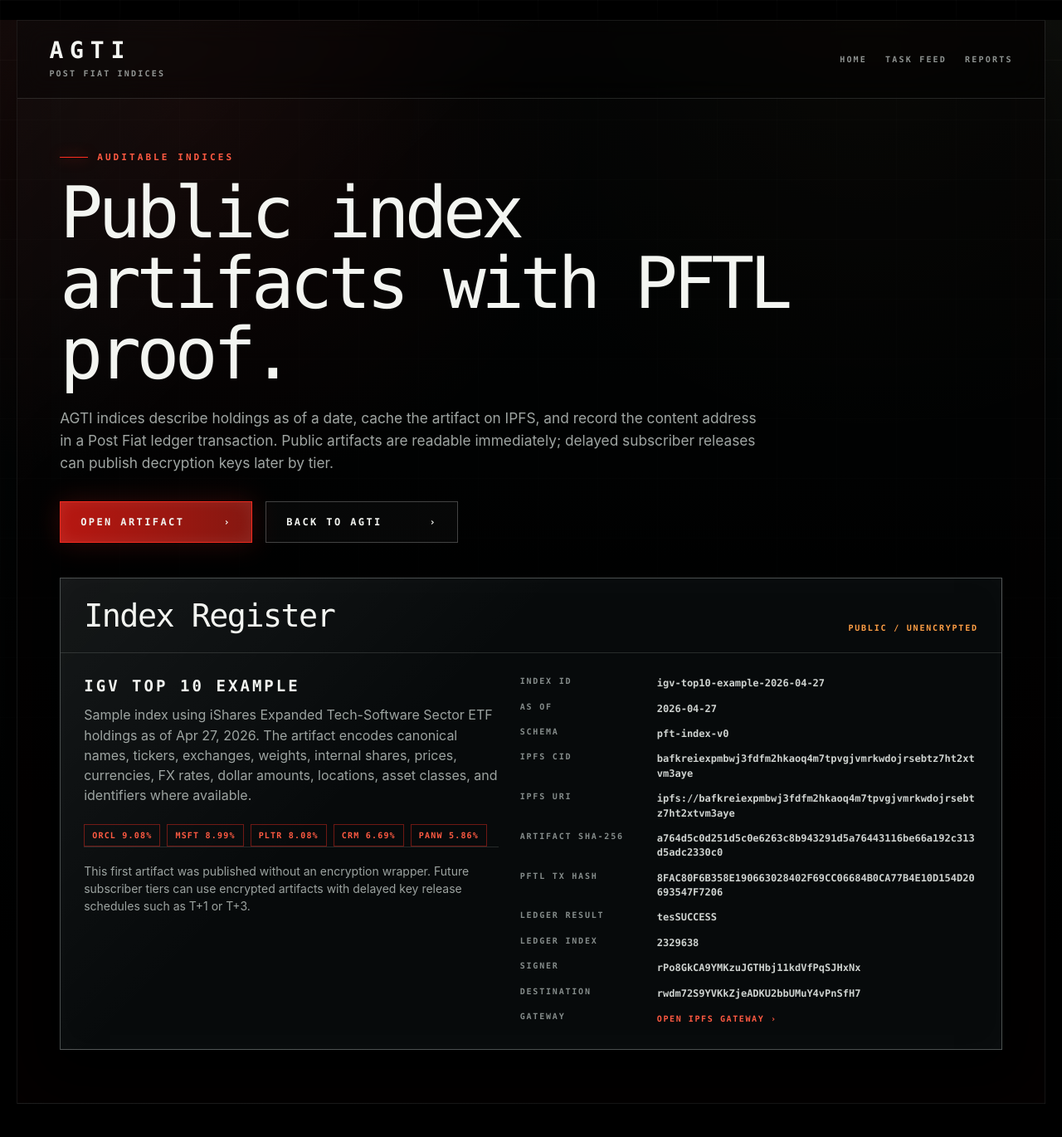
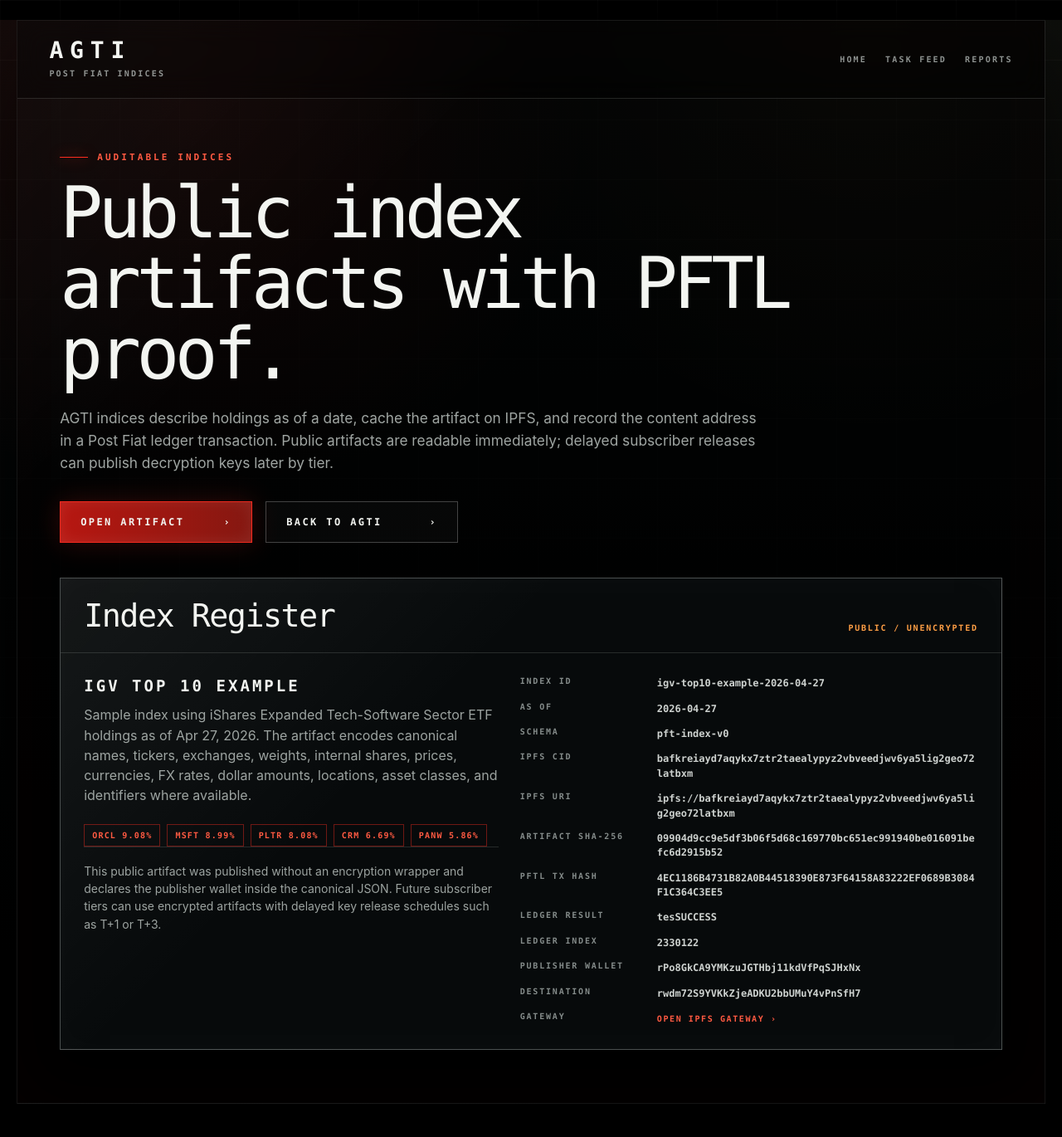
Before and after one commit to agtico/agtico.github.io, a Jekyll site: the page built from indices/index.html, in a window 1280 px wide. Shown: the whole page at 83% size. Built offline with Jekyll 4.4.1, drawn with Linux system fonts in a browser that asks for light colours.

Commit message:
Publish corrected index proof

```diff
--- a/index.html
+++ b/index.html
@@ -930,7 +930,7 @@ layout: null
           <article class="index-proof">
             <div class="index-label">Audit trail</div>
             <p>Each published index carries a CID, artifact hash, wallet, transaction hash, and ledger index so subscribers can verify the exact artifact that was signaled.</p>
-            <code>bafkreiexpmbwj3fdfm2hkaoq4m7tpvgjvmrkwdojrsebtz7ht2xtvm3aye</code>
+            <code>bafkreiayd7aqykx7ztr2taealypyz2vbveedjwv6ya5lig2geo72latbxm</code>
           </article>
         </div>
       </section>
--- a/indices/index.html
+++ b/indices/index.html
@@ -333,7 +333,7 @@ layout: null
         <h1 id="indices-title">Public index artifacts with PFTL proof.</h1>
         <p class="lead">AGTI indices describe holdings as of a date, cache the artifact on IPFS, and record the content address in a Post Fiat ledger transaction. Public artifacts are readable immediately; delayed subscriber releases can publish decryption keys later by tier.</p>
         <div class="actions">
-          <a class="btn primary" href="https://ipfs.io/ipfs/bafkreiexpmbwj3fdfm2hkaoq4m7tpvgjvmrkwdojrsebtz7ht2xtvm3aye" target="_blank" rel="noopener">Open Artifact <span>›</span></a>
+          <a class="btn primary" href="https://ipfs.io/ipfs/bafkreiayd7aqykx7ztr2taealypyz2vbveedjwv6ya5lig2geo72latbxm" target="_blank" rel="noopener">Open Artifact <span>›</span></a>
           <a class="btn" href="/">Back to AGTI <span>›</span></a>
         </div>
       </section>
@@ -354,7 +354,7 @@ layout: null
               <span>CRM 6.69%</span>
               <span>PANW 5.86%</span>
             </div>
-            <p class="note">This first artifact was published without an encryption wrapper. Future subscriber tiers can use encrypted artifacts with delayed key release schedules such as T+1 or T+3.</p>
+            <p class="note">This public artifact was published without an encryption wrapper and declares the publisher wallet inside the canonical JSON. Future subscriber tiers can use encrypted artifacts with delayed key release schedules such as T+1 or T+3.</p>
           </div>
 
           <dl>
@@ -365,23 +365,23 @@ layout: null
             <dt>Schema</dt>
             <dd>pft-index-v0</dd>
             <dt>IPFS CID</dt>
-            <dd>bafkreiexpmbwj3fdfm2hkaoq4m7tpvgjvmrkwdojrsebtz7ht2xtvm3aye</dd>
+            <dd>bafkreiayd7aqykx7ztr2taealypyz2vbveedjwv6ya5lig2geo72latbxm</dd>
             <dt>IPFS URI</dt>
-            <dd>ipfs://bafkreiexpmbwj3fdfm2hkaoq4m7tpvgjvmrkwdojrsebtz7ht2xtvm3aye</dd>
+            <dd>ipfs://bafkreiayd7aqykx7ztr2taealypyz2vbveedjwv6ya5lig2geo72latbxm</dd>
             <dt>Artifact SHA-256</dt>
-            <dd>a764d5c0d251d5c0e6263c8b943291d5a76443116be66a192c313d5adc2330c0</dd>
+            <dd>09904d9cc9e5df3b06f5d68c169770bc651ec991940be016091befc6d2915b52</dd>
             <dt>PFTL TX Hash</dt>
-            <dd>8FAC80F6B358E190663028402F69CC06684B0CA77B4E10D154D20693547F7206</dd>
+            <dd>4EC1186B4731B82A0B44518390E873F64158A83222EF0689B3084F1C364C3EE5</dd>
             <dt>Ledger Result</dt>
             <dd>tesSUCCESS</dd>
             <dt>Ledger Index</dt>
-            <dd>2329638</dd>
-            <dt>Signer</dt>
+            <dd>2330122</dd>
+            <dt>Publisher Wallet</dt>
             <dd>rPo8GkCA9YMKzuJGTHbj11kdVfPqSJHxNx</dd>
             <dt>Destination</dt>
             <dd>rwdm72S9YVKkZjeADKU2bbUMuY4vPnSfH7</dd>
             <dt>Gateway</dt>
-            <dd><a class="link" href="https://ipfs.io/ipfs/bafkreiexpmbwj3fdfm2hkaoq4m7tpvgjvmrkwdojrsebtz7ht2xtvm3aye" target="_blank" rel="noopener">Open IPFS Gateway <span>›</span></a></dd>
+            <dd><a class="link" href="https://ipfs.io/ipfs/bafkreiayd7aqykx7ztr2taealypyz2vbveedjwv6ya5lig2geo72latbxm" target="_blank" rel="noopener">Open IPFS Gateway <span>›</span></a></dd>
           </dl>
         </article>
       </section>
```
Also changed, not shown: pft_indexing/schemas/pft-index-v0.schema.json (added, +141 -0 lines).
